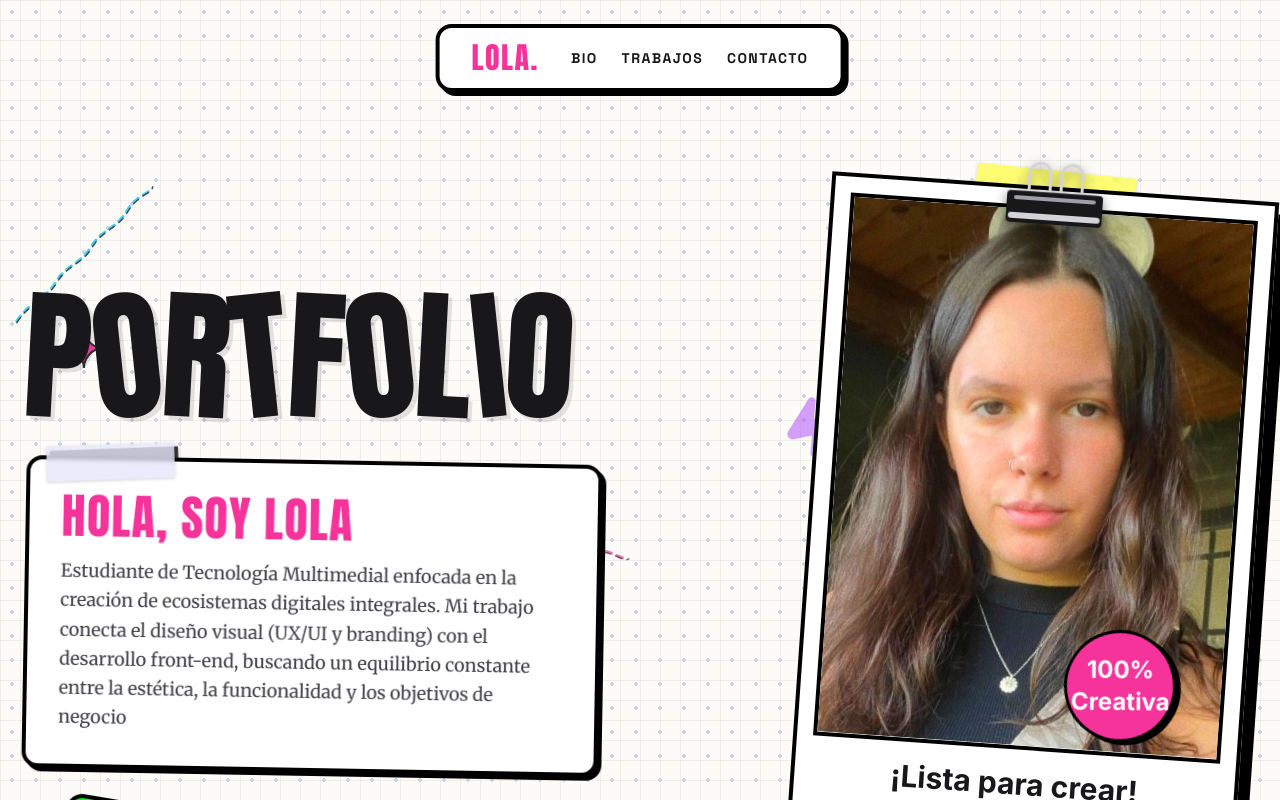
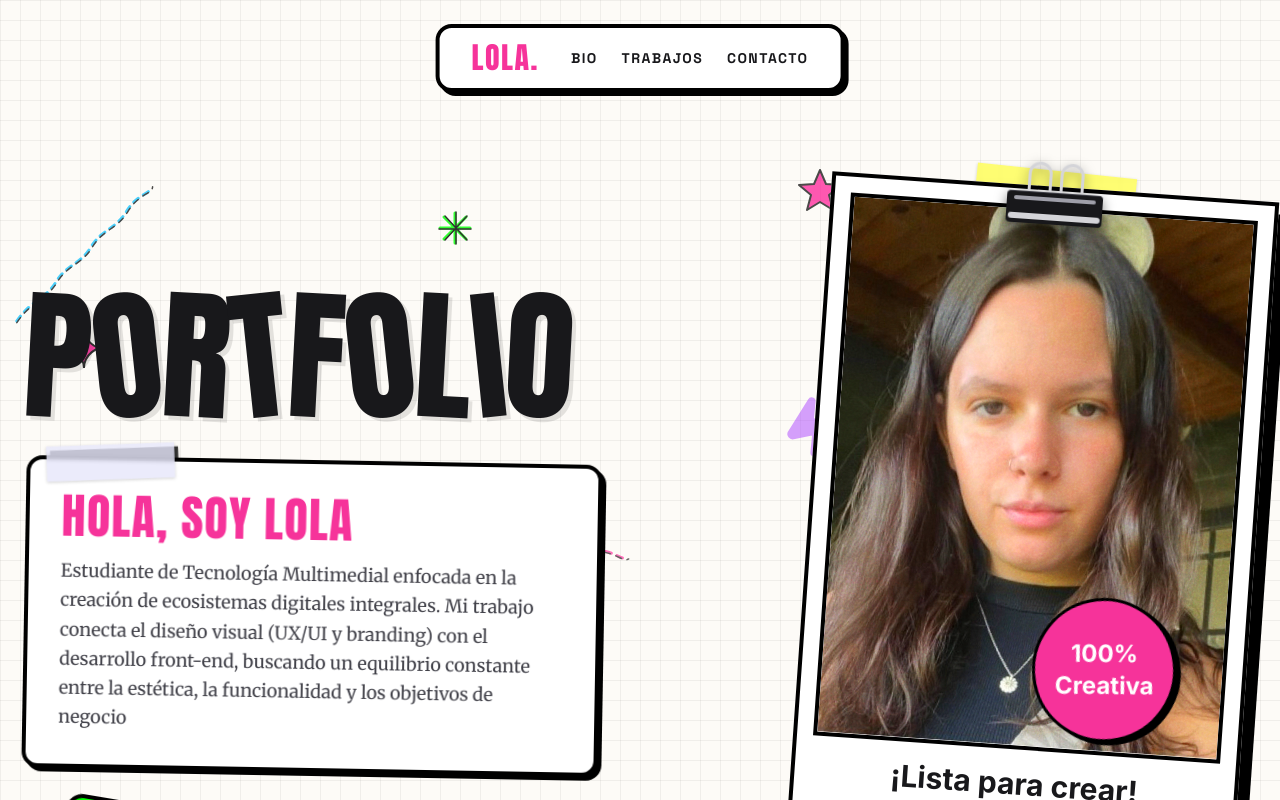
Before and after one commit to lolitaamazza/portfolio-lolamazza, a React (Vite) app: page / in a window 1280 px wide. Shown: the top 800 px of the page. Built offline with nearby package versions, Linux system fonts and the light colour scheme.

Commit message:
fix icono behance y hero

```diff
--- a/src/App.tsx
+++ b/src/App.tsx
@@ -70,7 +70,7 @@ export default function App() {
       </nav>
 
       {/* Hero Section */}
-       <section className="py-32 px-6 max-w-7xl mx-auto relative bg-dots overflow-hidden">
+       <section className="py-32 px-6 max-w-7xl mx-auto relative overflow-hidden">
 
         <div className="w-full relative h-full flex flex-col justify-center">
 
@@ -81,16 +81,22 @@ export default function App() {
         <AsteriskDoodle className="absolute bottom-1/3 right-10 z-0 opacity-70" color="#00BFFF" />
          <ImperfectCircle className="absolute top-1/4 right-10 z-0 opacity-40 scale-150" color="#CCFF00" />
         <ThreadLine className="absolute top-1/2 left-1/3 z-0 opacity-60 rotate-12" color="#FF1493" />
+ {/* Additional Doodles */}
+          <SparkleFive className="absolute top-10 right-1/3 z-0 opacity-70" color="#FF1493" />
+          <CrossDoodle className="absolute bottom-10 left-10 z-0 opacity-60 scale-75" color="#00BFFF" />
+          <LoopScribble className="absolute top-1/2 right-5 z-0 opacity-50 rotate-45" color="#FF8C00" />
+          <AsteriskDoodle className="absolute top-20 left-1/3 z-0 opacity-80" color="#00FF00" />
 
 
         {/* Decorative Elements */}
         <motion.div
-          animate={{ y: [0, 20, 0], rotate: [-15, -10, -15] }}
-          transition={{ repeat: Infinity, duration: 5, ease: "easeInOut" }}
-          className="absolute bottom-1/4 right-5 md:right-20 circular-sticker w-28 h-28 bg-pink-500 text-white font-handwriting font-bold text-2xl z-20"
-        >
-          <div className="transform rotate-12">100%<br/>Creativa</div>
-        </motion.div>
+            animate={{ y: [0, 20, 0], rotate: [-15, -10, -15] }}
+            transition={{ repeat: Infinity, duration: 5, ease: "easeInOut" }}
+            className="absolute bottom-1/4 right-5 md:right-20 circular-sticker w-36 h-36 p-4 bg-pink-500 text-white font-handwriting font-bold text-2xl z-20 flex items-center justify-center"
+          >
+            <div className="transform rotate-12 text-center">100%<br/>Creativa</div>
+          </motion.div>
+
 
 {/* Floating Badges */}
         <motion.div
@@ -452,14 +458,16 @@ export default function App() {
 
           <div className="flex flex-wrap justify-center gap-6">
              <a
-              href="mailto:hola@ejemplo.com"
-              className="sticker flex items-center gap-3 bg-yellow-400 text-zinc-900 px-8 py-4 font-display text-2xl uppercase tracking-wider transition-all duration-300 hover:scale-105 hover:bg-black hover:text-white"
+              href="mailto:lolamazzaoliver@gmail.com"
+              className="sticker flex items-center justify-center gap-3 bg-yellow-400 text-zinc-900 px-8 py-4 font-display text-2xl uppercase tracking-wider transition-all duration-300 hover:scale-105 hover:bg-black hover:text-white"
             >
               <Mail className="w-6 h-6" /> Email
             </a>
             <a
-              href="#"
-              className="sticker flex items-center gap-3 bg-blue-500 text-white px-8 py-4 font-display text-2xl uppercase tracking-wider transition-all duration-300 hover:scale-105 hover:bg-black hover:text-white"
+              href="https://www.linkedin.com/in/lolamazzaoliver"
+              target="_blank"
+              rel="noopener noreferrer"
+              className="sticker flex items-center justify-center gap-3 bg-blue-500 text-white px-8 py-4 font-display text-2xl uppercase tracking-wider transition-all duration-300 hover:scale-105 hover:bg-black hover:text-white"
             >
               <Linkedin className="w-6 h-6" /> LinkedIn
             </a>
@@ -467,9 +475,9 @@ export default function App() {
               href="https://www.behance.net/lolamazzaoliver"
               target="_blank"
               rel="noopener noreferrer"
-              classame="sticker flex items-center gap-3 bg-pink-500 text-white px-8 py-4 font-display text-2xl uppercase tracking-wider transition-all duration-300 hover:scale-105 hover:bg-black hover:text-white"
+              className="sticker flex items-center justify-center gap-3 bg-pink-500 text-white px-8 py-4 font-display text-2xl uppercase tracking-wider transition-all duration-300 hover:scale-105 hover:bg-black hover:text-white"
             >
-              <svg className="w-6 h-6" viewBox="0 0 24 24" fill="currentColor">
+              <svg className="w-8 h-8" viewBox="0 0 24 24" fill="currentColor" xmlns="http://www.w3.org/2000/svg">
                 <path d="M22 7h-7v2h7V7zM11.4 10.33c0-1.4-.94-2.26-2.56-2.26H0v10h4.2c1.85 0 3.18-.88 3.18-2.5 0-1.1-.7-1.87-1.74-2.16 1.14-.3 1.76-1.12 1.76-2.08zM2.8 10.04h1.3c.57 0 .98.32.98.83 0 .52-.4.83-.98.83H2.8v-1.66zm1.55 5.86H2.8v-1.85h1.55c.67 0 1.13.37 1.13.93 0 .57-.46.92-1.13.92zM15.87 9.3c-3.93 0-6.6 2.7-6.6 6.58 0 3.84 2.52 6.44 6.65 6.44 2.97 0 5.26-1.24 6.03-4.1h-2.97c-.35 1.03-1.49 1.64-2.97 1.64-1.64 0-3.17-1.08-3.37-2.97h9.35c.05-.2.05-.57.05-.78v-.52c-.15-2.86-2.52-5.3-6.14-5.3zm-3.07 4.5c.26-1.53 1.59-2.55 3.07-2.55 1.49 0 2.82 1.02 3.07 2.55h-6.14z"/>
               </svg> Behance
             </a>
```
